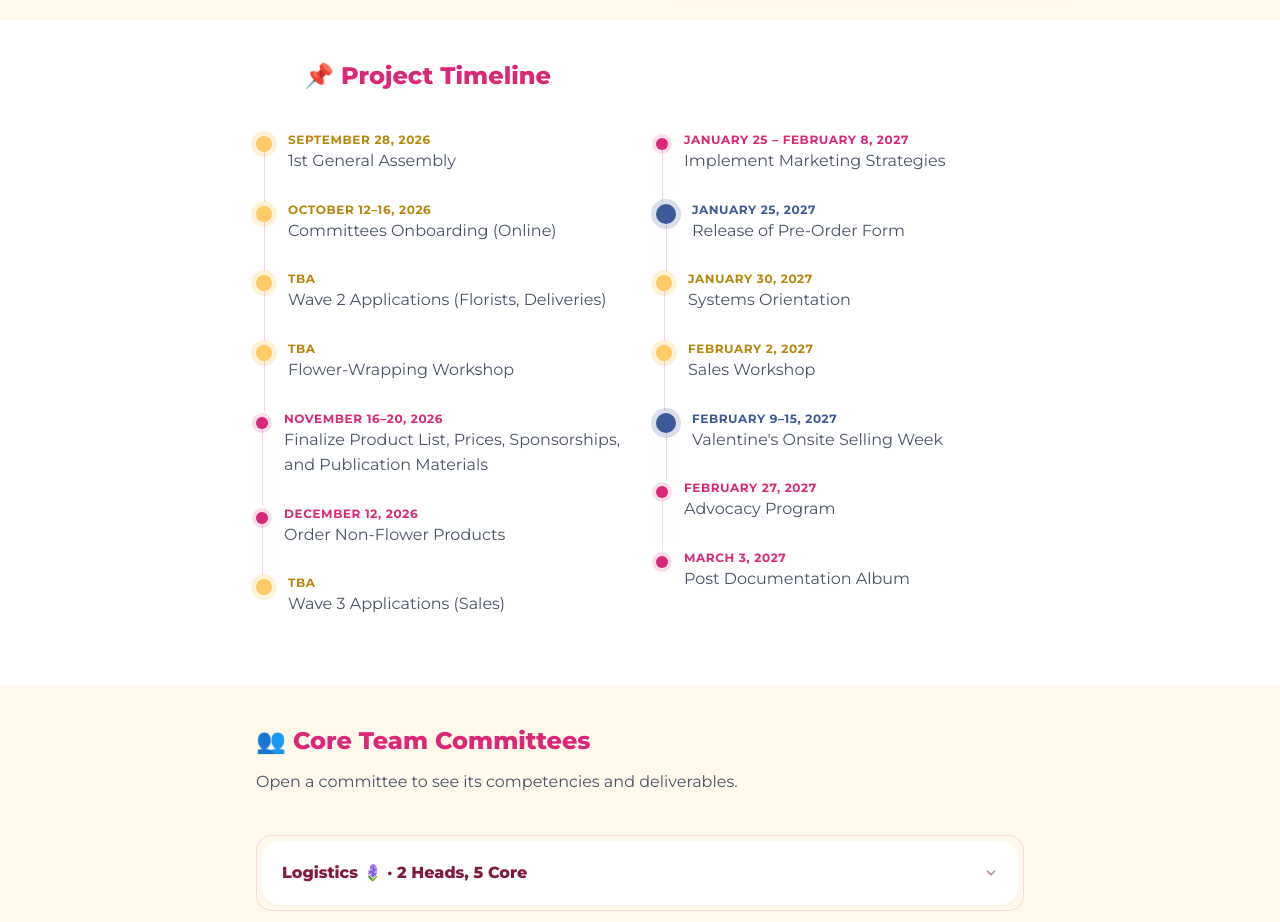
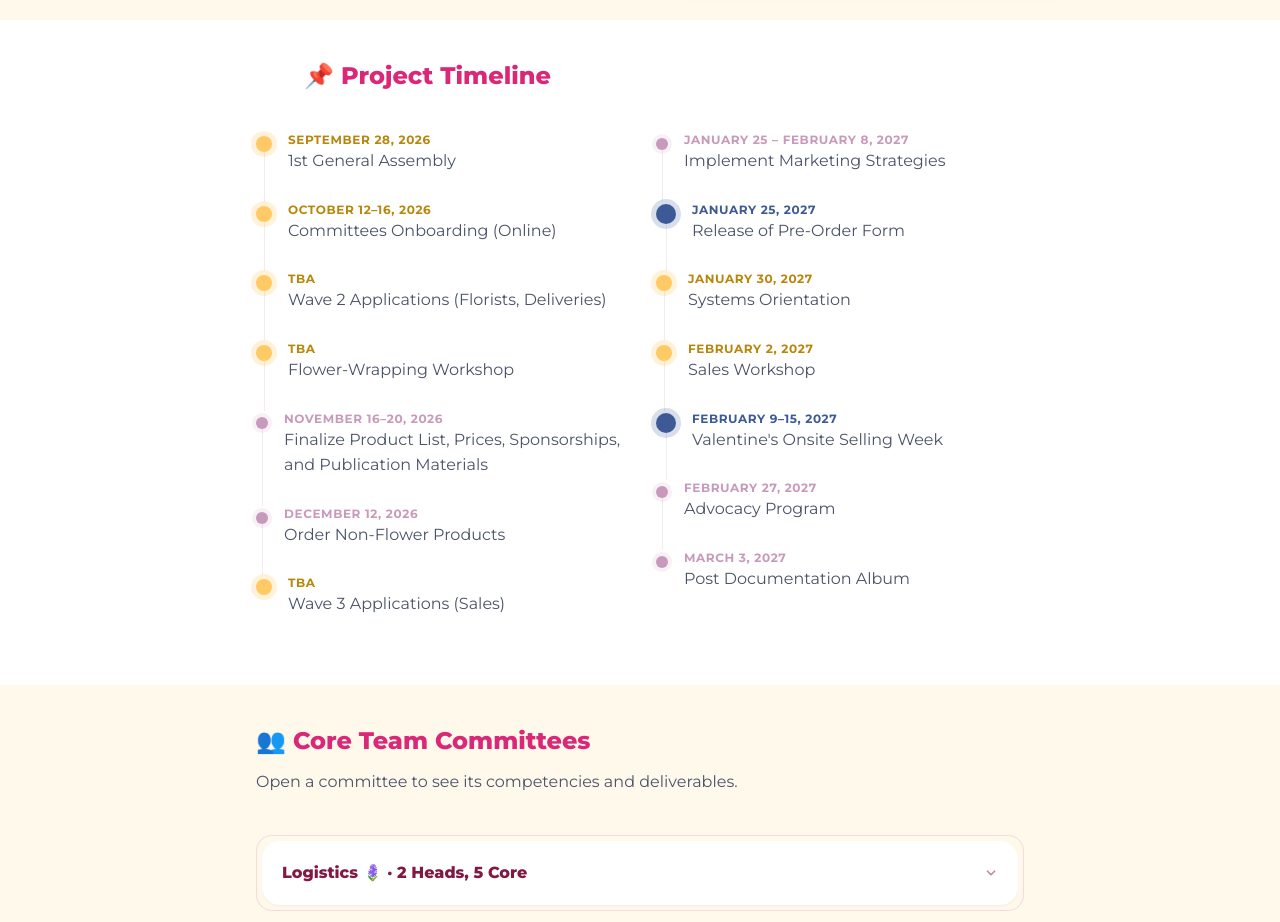
Before and after one commit to Koala3353/celadon-website, a Next.js app: page /internal/cta-wave1/rose-sale in a window 1280 px wide. Shown: the part 3100-4022 px from the top of the page. Built offline with nearby package versions, Linux system fonts and the light colour scheme.

Commit message:
Use a mauve accent for RS timeline's untagged dots instead of the page's magenta pink
Scoped via a local --dept-accent override around just the Timeline, so the
rest of the page's own pink accent (headings, buttons) is untouched.

Co-Authored-By: Claude Sonnet 5 <noreply@anthropic.com>

```diff
--- a/src/app/internal/cta-wave1/rose-sale/page.tsx
+++ b/src/app/internal/cta-wave1/rose-sale/page.tsx
@@ -225,7 +225,13 @@ export default function RoseSaleProjectPage() {
             <Heading>📌 Project Timeline</Heading>
           </Reveal>
           <Reveal className="mx-auto mt-10 w-full max-w-3xl">
-            <Timeline items={project.timeline} columns={2} />
+            {/* Scoped to just the timeline — a softer mauve instead of the
+                page's own magenta-pink accent for its untagged dots/line/
+                date text, without touching that accent anywhere else on
+                the page. */}
+            <div style={{ "--dept-accent": "#C79ABB" } as React.CSSProperties}>
+              <Timeline items={project.timeline} columns={2} />
+            </div>
           </Reveal>
         </Container>
       </section>
```
